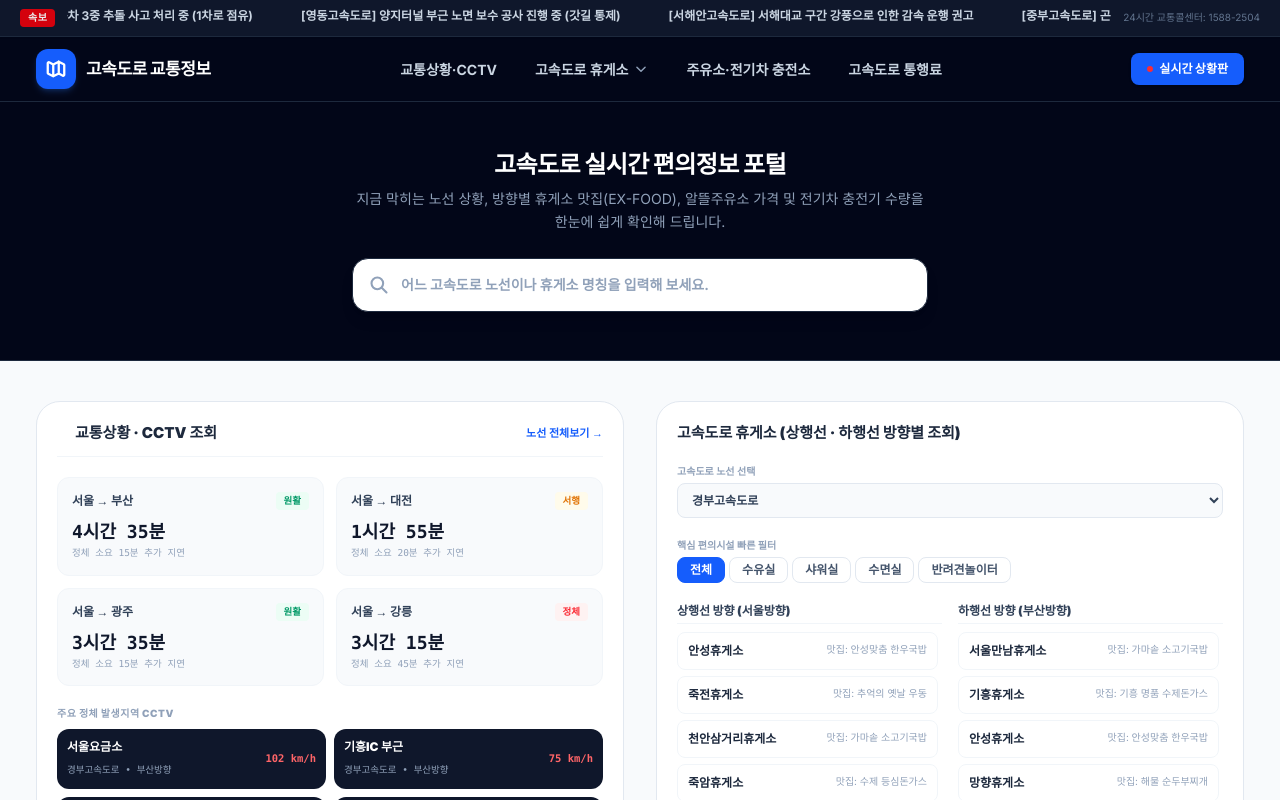
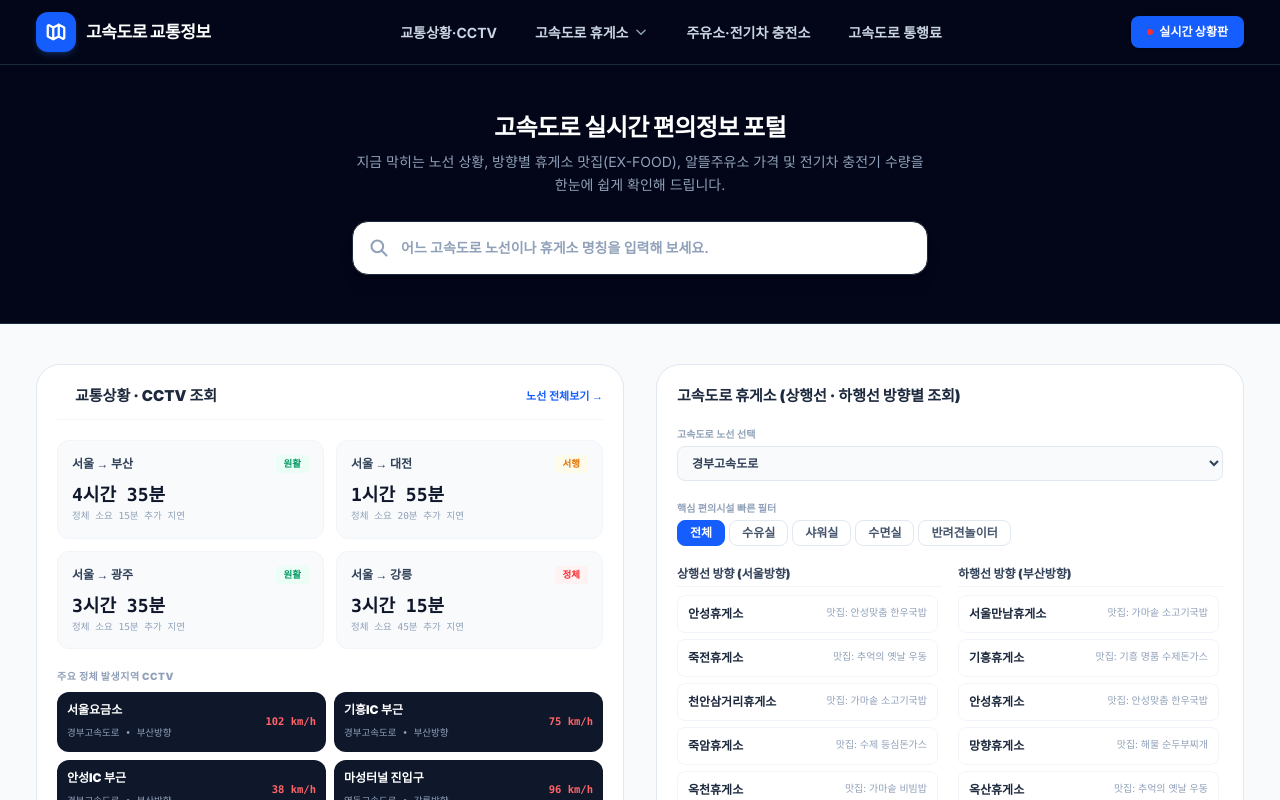
Before and after one commit to fnqlrtm123-code/highway-live, a Next.js app: page / in a window 1280 px wide. Shown: the top 800 px of the page. Built offline with nearby package versions, Linux system fonts and the light colour scheme.

Commit message:
design: completely remove the breaking news marquee banner

```diff
--- a/src/app/layout.tsx
+++ b/src/app/layout.tsx
@@ -43,21 +43,7 @@ export default function RootLayout({
     >
       <head />
       <body className="min-h-full flex flex-col bg-slate-50 text-slate-900 font-sans antialiased">
-        {/* 1. 최상단 실시간 돌발 상황 속보 배너 (Roadplus 스타일) */}
-        <div className="w-full bg-slate-900 text-slate-300 py-2 px-4 text-xs border-b border-slate-800 relative z-50 shadow-xs">
-          <div className="mx-auto max-w-[1240px] flex items-center gap-3">
-            <span className="bg-red-600 text-white px-2 py-0.5 rounded text-[10px] font-black tracking-wider shrink-0 animate-pulse">속보</span>
-            <div className="flex-1 overflow-hidden relative h-5">
-              <div className="animate-[marquee_25s_linear_infinite] whitespace-nowrap absolute flex gap-12 hover:[animation-play-state:paused] cursor-pointer text-slate-300 font-bold">
-                <span>[경부고속도로] 천안IC 부근 승용차 3중 추돌 사고 처리 중 (1차로 점유)</span>
-                <span>[영동고속도로] 양지터널 부근 노면 보수 공사 진행 중 (갓길 통제)</span>
-                <span>[서해안고속도로] 서해대교 구간 강풍으로 인한 감속 운행 권고</span>
-                <span>[중부고속도로] 곤지암IC 인근 낙하물 수거 완료, 서행 해소 중</span>
-              </div>
-            </div>
-            <span className="text-[10px] text-slate-500 hidden md:inline">24시간 교통콜센터: 1588-2504</span>
-          </div>
-        </div>
+
 
         {/* 2. 글로벌 헤더 (Roadplus 다크 네이비 테마) */}
         <header className="sticky top-0 z-40 w-full border-b border-slate-800 bg-slate-950 text-white">
```
